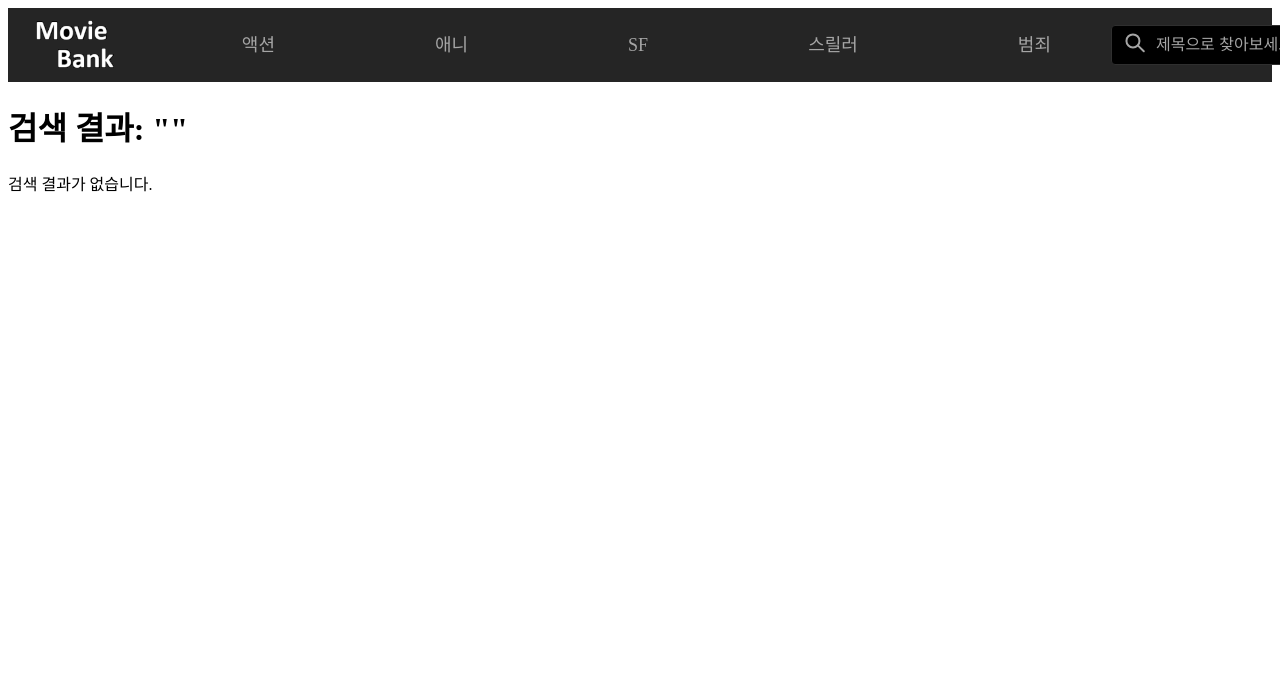
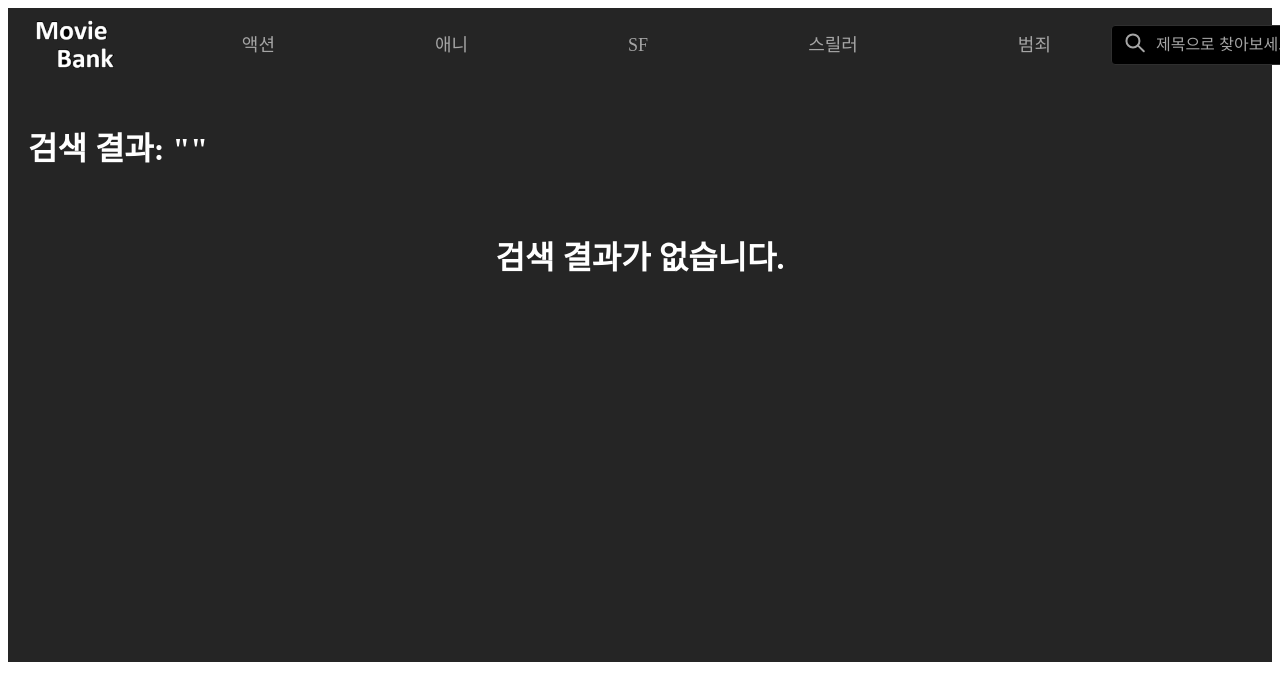
Before and after one commit to jsoh07/movie-bank, a React (Create React App) app: page /search in a window 1280 px wide. Shown: the top 700 px of the page. Built offline with nearby package versions, Linux system fonts and the light colour scheme.

Commit message:
Navbar Category

```diff
--- a/src/App.js
+++ b/src/App.js
@@ -2,6 +2,7 @@ import { Routes, Route } from "react-router-dom";
 import Home from "./Home.js";
 import MovieInfo from "./MovieInfo.js";
 import Search from "./Search.js";
+import Category from "./Category.js";
 
 function App(){
     return(
@@ -10,6 +11,7 @@ function App(){
                 <Route path="/" element={<Home />} />
                 <Route path="/movie/:id" element={<MovieInfo />} />
                 <Route path="/search" element={<Search />} />
+                <Route Path="/category" element={<Category />} />
             </Routes>
         </div>
 
--- /dev/null
+++ b/src/Category.js
@@ -0,0 +1,13 @@
+
+
+
+function Category() {
+    return(
+        <div>
+            <h1>장르 </h1>
+        </div>
+    )
+}
+
+
+export default Category;
--- a/src/Home.js
+++ b/src/Home.js
@@ -2,7 +2,6 @@ import style from "./common.module.css";
 import Navbar from "./Navbar";
 import Main from "./Main";
 import Footer from "./Footer";
-import {Switch} from "react-router-dom";
 
 function Home() {
   return (
--- a/src/Navbar.js
+++ b/src/Navbar.js
@@ -27,6 +27,14 @@ function Navbar(){
     navigate(`/search?query=${encodeURIComponent(searchTerm)}`, { state: {movies} });
   };
 
+  const categories = [
+    { id: 28, name: '액션' },
+    { id: 16, name: '애니' },
+    { id: 878, name: 'SF' },
+    { id: 53, name: '스릴러' },
+    { id: 80, name: '범죄' }
+  ];
+
     return(
         <header className={style.headerContainer}>
           <nav className={style.navbarContainer}>
@@ -36,21 +44,23 @@ function Navbar(){
               </Link>
               <div className={style.categoryList}>
                 <ul className={style.menuList}>
-                  <li className={style.menuTitle}>
-                    <Link href="/" className={style.titleLink} style={{textDecoration: "none"}}>액션</Link>
+                {categories.map((category) => (
+                  <Link to={`/category`} className={style.titleLink} style={{textDecoration: "none"}}>
+                    <li key={category.id} className={style.menuTitle}>{category.name}</li>
+                  </Link>
+                ))}
+                  {/* <li className={style.menuTitle}>
+                    <Link to="/" className={style.titleLink} style={{textDecoration: "none"}}>애니</Link>
                   </li>
                   <li className={style.menuTitle}>
-                    <Link href="/" className={style.titleLink} style={{textDecoration: "none"}}>애니</Link>
+                    <Link to="/" className={style.titleLink} style={{textDecoration: "none"}}>SF</Link>
                   </li>
                   <li className={style.menuTitle}>
-                    <Link href="/" className={style.titleLink} style={{textDecoration: "none"}}>SF</Link>
+                    <Link to="/" className={style.titleLink} style={{textDecoration: "none"}}>스릴러</Link>
                   </li>
                   <li className={style.menuTitle}>
-                    <Link href="/" className={style.titleLink} style={{textDecoration: "none"}}>스릴러</Link>
-                  </li>
-                  <li className={style.menuTitle}>
-                    <Link href="/" className={style.titleLink} style={{textDecoration: "none"}}>범죄</Link>
-                  </li>
+                    <Link to="/" className={style.titleLink} style={{textDecoration: "none"}}>범죄</Link>
+                  </li> */}
                 </ul>
               </div>
               <ul className={style.search}>
--- a/src/Search.js
+++ b/src/Search.js
@@ -1,6 +1,7 @@
 import { useLocation, useSearchParams } from "react-router-dom";
 import Navbar from "./Navbar";
-
+import style from "./search.module.css";
+import {Link} from "react-router-dom";
 
 
 function Search() {
@@ -12,18 +13,20 @@ function Search() {
     return (
         <>
         <Navbar />
-        <div>
+        <div className={style.searchBox}>
             <h1>검색 결과: "{query}"</h1>
-            <div>
+            <div className={style.searchContainer}>
                 {movies.length ? (
-                    movies.map(movie => (
-                        <div key={movie.id}>
-                            <h2>{movie.title}</h2>
+                    movies.map((movie, index) => (
+                        <div key={movie.id} className={style.searchList}>
+                            <Link to={`/movie/${movie.id}`}>
                             <img src={`https://image.tmdb.org/t/p/w200${movie.poster_path}`} alt={movie.title} />
+                            </Link>
+
                         </div>
                     ))
                 ) : (
-                    <p>검색 결과가 없습니다.</p>
+                    <h1>검색 결과가 없습니다.</h1>
                 )}
             </div>
         </div>
--- a/src/common.module.css
+++ b/src/common.module.css
@@ -1,5 +1,6 @@
 .body {
     width: 100%;
+    margin: 0;
     z-index: 1;
     position: relative;
     min-height: 100%;
--- a/src/navbar.module.css
+++ b/src/navbar.module.css
@@ -1,3 +1,4 @@
+
 .headerContainer {
     position: sticky;
     top: 0;
@@ -10,6 +11,7 @@
 .navbarContainer {
     width: 100%;
     height: 74px;
+    min-width: 1240px;
 }
 
 .navbarContent {
--- /dev/null
+++ b/src/search.module.css
@@ -0,0 +1,26 @@
+.searchBox{
+    padding: 20px;
+    min-height: 540px;
+    background-color: #252525;
+}
+.searchBox h1{
+    color: white;
+}
+.searchContainer{
+    display: flex;
+    flex-wrap: wrap;
+    justify-content: center;
+    gap: 20px;
+    padding: 20px;
+}
+.searchList {
+    display: flex;
+    justify-content: center;
+    align-items: center;
+}
+
+.searchList img {
+    border-radius: 12px;
+    width: 200px;
+    height: auto;
+}
```
